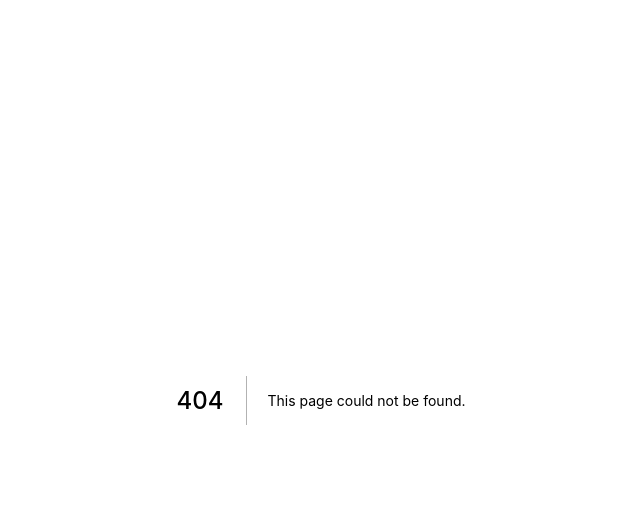
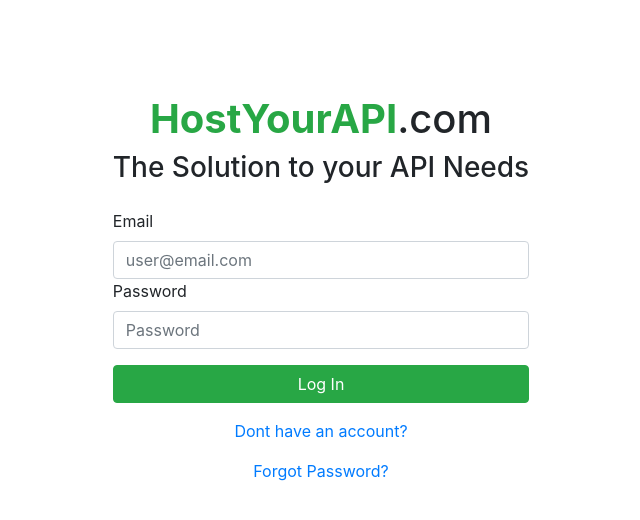
Before and after one commit to aliimran2000/AMS-Frontend, a Next.js app in the folder frontend/: page /Login in a window 1280 px wide. Before the commit this address had no page. Shown: the top 520 px of the page, without its empty margins (319-959 px from the left). Built offline with nearby package versions, Linux system fonts and the light colour scheme.

Commit message:
created login page

```diff
--- /dev/null
+++ b/frontend/Utils/axios/AxiosInstance.ts
@@ -0,0 +1,14 @@
+import axios from 'axios'
+import config from '../../config.json'
+
+let axiosinstance = axios.create({
+    baseURL: config["api"]["server"],
+    timeout: 1000,
+    /*
+    headers: {
+        ///TODO: JWT header goes here
+    }
+    */
+})
+
+export default axiosinstance;
--- /dev/null
+++ b/frontend/Utils/axios/auth.ts
@@ -0,0 +1,59 @@
+import config from '../../config.json'
+import axiosinstance from './AxiosInstance.ts'
+
+class Authorization {
+    private static isValidPassword(password: string): boolean {
+        if (password.length < 8 || password.length > 64)
+            return false
+        return true
+    }
+    static register(username: string, email: string, password: string): boolean {
+        if (!this.isValidPassword(password))
+            return false
+
+        axiosinstance.post(config["api"]["endpoint"]["registration"], {
+            username: username,
+            email: email,
+            password: password,
+        }).then((response) => {
+            if (response.status != 200)
+                throw 'Registration Failed'
+            return response.data
+        }).then((data) => {
+            ///TODO: Data contains JWT, save it in cache and in api header(axiosInstance)
+            //Talk it in meet api and axios Instance
+        }).catch((error) => {
+            console.log(error)
+        })
+
+        //TODO
+        //Check if registration failed than return false
+        return true;
+    }
+
+    static login(username: string, password: string): boolean {
+        if (!this.isValidPassword(password))
+            return false
+
+
+        axiosinstance.post(config["api"]["endpoint"]["login"], {
+            email: username,
+            password: password,
+        }
+        ).then((response) => {
+            if (response.status == 200){
+                localStorage.setItem('token',response.data.token)
+                window.location.href = '/loggedin';
+            }
+        }).catch((error) => {
+            console.log(error)
+
+        })
+
+
+
+
+    }
+}
+
+export default Authorization
--- /dev/null
+++ b/frontend/config.json
@@ -0,0 +1,10 @@
+
+{
+    "api": {
+        "server": "https://localhost:5001",
+        "endpoint": {
+            "login": "/api/AuthManagement/Login",
+            "registration": "/api/AuthManagement/Register"
+        }
+    }
+}
--- /dev/null
+++ b/frontend/pages/Login.js
@@ -0,0 +1,96 @@
+import Authorization from '../Utils/axios/auth.ts'
+import React, { useState } from 'react';
+
+
+
+
+import styles from '../styles/Home.module.css'
+
+import {Fade ,Button ,Form , FormGroup , Label , Input} from 'reactstrap';
+
+
+
+
+function LoginPage(){
+
+
+    const [state , setState] = useState({
+      email : "",
+      password : ""
+    })
+
+    const handleChange = (e) => {
+        const {id , value} = e.target
+        setState(prevState => ({
+            ...prevState,
+            [id] : value
+        }))
+    }
+
+    const handleSubmitClick = (e) => {
+      e.preventDefault();//prevent default action of form which is submit
+
+      console.log("requesting")
+      if (state.email != "" && state.password != ""){
+        Authorization.login(state.email,state.password);
+
+
+
+
+    }
+
+  }
+
+    return (
+      <div className={styles.main}>
+         <Fade in={true}>
+         <Form className={styles.loginform}>
+
+
+          <h1 className="text-center">
+            <span className="font-weight-bold text-success">HostYourAPI</span>.com
+          </h1>
+          <h3 className="text-center">
+            The Solution to your API Needs
+          </h3>
+
+          <FormGroup className="mt-4">
+            <Label>
+              Email
+            </Label>
+            <Input type="email" placeholder="user@email.com" id="email" onChange={handleChange} />
+            <Label>
+              Password
+            </Label>
+            <Input type="password" placeholder="Password" id="password" onChange={handleChange} />
+
+          </FormGroup>
+
+          <Button
+          className="btn-success btn-block"
+          onClick={handleSubmitClick}
+          type="submit">
+            Log In
+          </Button>
+
+
+          <div className="text-center  pt-3">
+            <a  href="/Registration">
+              Dont have an account?
+            </a>
+          </div>
+          <div className="text-center  pt-3">
+            <a  href="/Registration">
+              Forgot Password?
+            </a>
+          </div>
+
+
+
+          </Form>
+          </Fade>
+          </div>
+    )
+  }
+
+export default LoginPage
--- a/frontend/pages/api/hello.js
+++ /dev/null
@@ -1,5 +0,0 @@
-// Next.js API route support: https://nextjs.org/docs/api-routes/introduction
-
-export default (req, res) => {
-  res.status(200).json({ name: 'John Doe' })
-}
--- a/frontend/styles/Home.module.css
+++ b/frontend/styles/Home.module.css
@@ -1,6 +1,5 @@
 .container {
   min-height: 100vh;
-  padding: 0 0.5rem;
   display: flex;
   flex-direction: column;
   justify-content: center;
@@ -14,6 +13,7 @@
   flex-direction: column;
   justify-content: center;
   align-items: center;
+  justify-content: center
 }
 
 .footer {
@@ -120,3 +120,13 @@
     flex-direction: column;
   }
 }
+
+
+.loginform {
+  width: 100%;
+
+  height: 100%;
+  padding: 15px;
+  margin: auto;
+
+}
```
Also changed, not shown: frontend/package.json (+9 -2 lines), frontend/pages/_app.js (+6 -2 lines), frontend/pages/index.js (+5 -54 lines), frontend/tsconfig.json (added, +29 -0 lines), frontend/images/background_image.jpg (added), frontend/next-env.d.ts (added), 1 other file (tests, documents, lock files or other folders).
